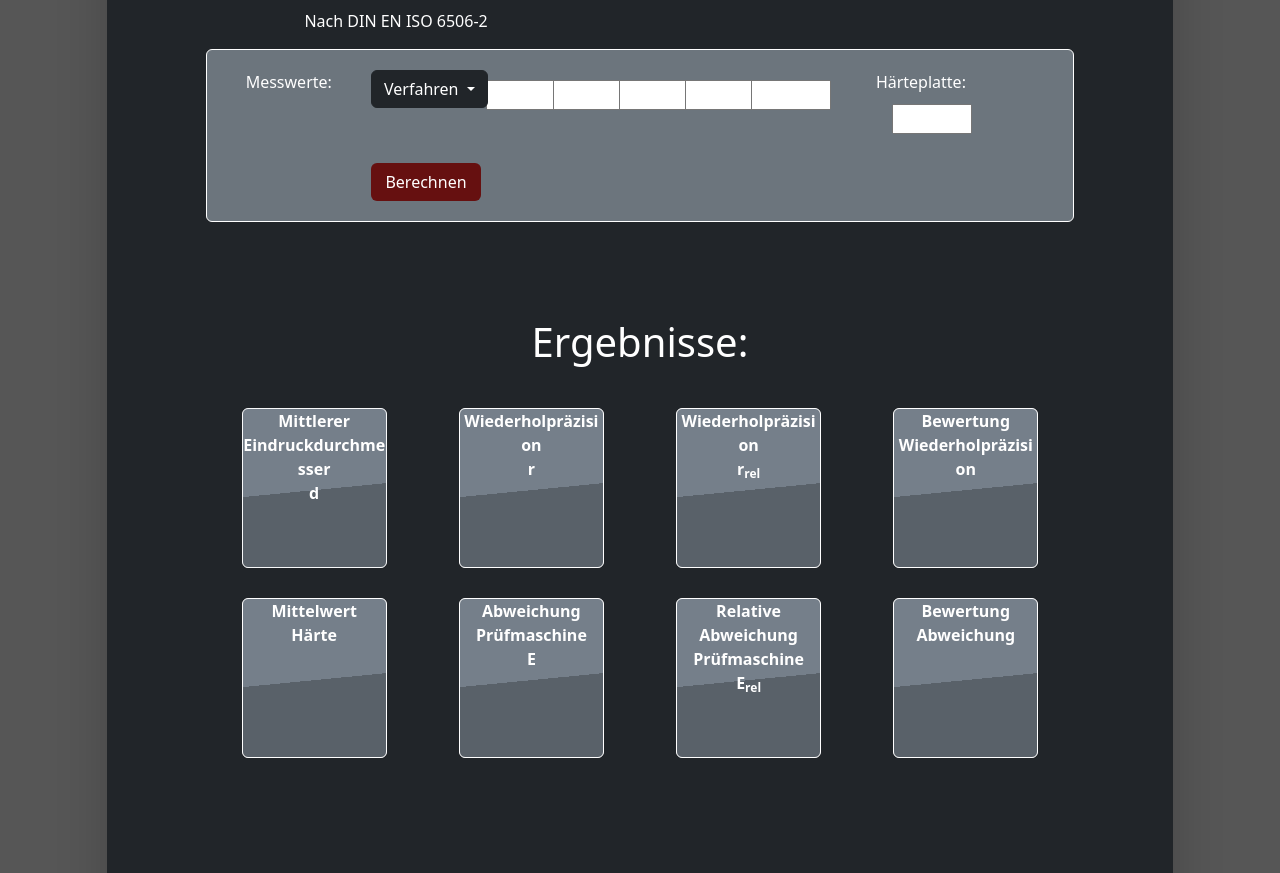
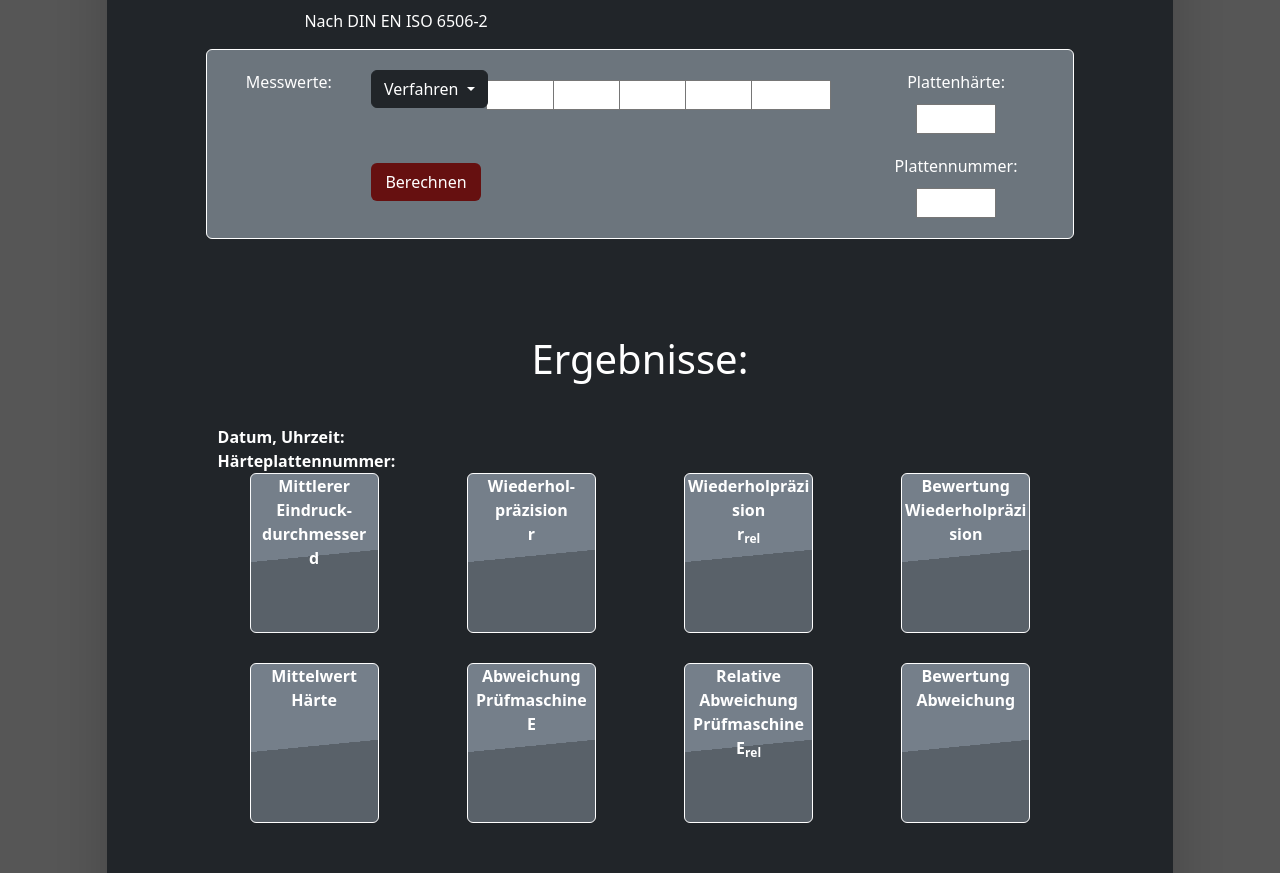
Before and after one commit to MoriceAdam/H-rteumwertung, a plain HTML site: page iÜberprüfung.html in a window 1280 px wide. Shown: the part 153-1026 px from the top of the page. Drawn offline with nearby package versions, Linux system fonts and the light colour scheme.

Commit message:
Add files via upload

```diff
--- a/iÜberprüfung.html
+++ b/iÜberprüfung.html
@@ -317,9 +317,11 @@
                               <div class="col-6 col-lg-6 text-center" style="height: 25px;"> <h2 id="aktuellesVerfahren" style="color: white;"  ></h2> </div>
                               </div>
                             </div>
-                            <div class="col-6 col-lg-2 text-white text-center" >Härteplatte:
-                            <div class="col-12 col-lg-6 mittig">
-                                <input type="number" id="Härteplatte" class="col-10 text-center" style="margin-top: 10px; width: 80px; margin-bottom: 20px;">
+                            <div class="col-6 col-lg-3 text-white text-center" >Plattenhärte:
+                            <div class="col-12 col-lg-9 mittig">
+                                <input type="number" id="Härteplatte" class="col-10 text-center" style="margin-top: 10px; width: 80px; margin-bottom: 20px;"><br>
+                                Plattennummer:<br>
+                                <input type="number" id="härteplattenNummer" class="col-10 text-center" style="margin-top: 10px; width: 80px; margin-bottom: 20px;">
                               </div>
                             </div>
 
@@ -351,10 +353,14 @@
           <div></div>
         </div>
 
-      <div class="col-6 col-lg-3  " style=" height: 190px; margin-left: auto;
+        <div>Datum, Uhrzeit: <div id="datum" class=" col-6 text-white"></div></div>
+        <div>Härteplattennummer:<div id="nummerx" class=" col-6 text-white"></div></div>
+      </div>
+        <div class="row bg-dark m-0 mittig  " style="font-weight: 700;;">
+      <div class="col-6 col-lg-3   " style=" height: 190px; margin-left: auto;
       margin-right: auto; ">
-        <div  style="background-image: url('card.png'); height: 160px;" class="card col-12 col-lg-9 text-white karte zugkarte ausgabeKarte border border-light  startdrehen">
-      <div class="eHöhe angabe starttextDrehen" >Mittlerer<Br>Eindruckdurchmesser<Br>d</div>
+        <div  style="background-image: url('card.png'); height: 10rem;" class="card col-12 col-lg-8  text-white karte zugkarte ausgabeKarte border border-light  startdrehen">
+      <div class="eHöhe angabe starttextDrehen" >Mittlerer<Br>Eindruck-<br>durchmesser<Br>d</div>
         <div id="dmmittel" class="ausgabe starttextDrehen" ></div>
       </div>
       </div>
@@ -362,15 +368,15 @@
 
         <div class="col-6 col-lg-3 " style=" height: 190px; margin-left: auto;
         margin-right: auto; ">
-          <div  style="background-image: url('card.png'); height: 160px;"  class="card col-12 col-lg-9 text-white hvkarte karte ausgabeKarte border border-white startdrehen" >
-      <div class="eHöhe angabe starttextDrehen">Wiederholpräzision <br>r</div>
+          <div  style="background-image: url('card.png'); height: 10rem;"  class="card col-12 col-lg-8 text-white hvkarte karte ausgabeKarte border border-white startdrehen" >
+      <div class="eHöhe angabe starttextDrehen">Wiederhol-<br>präzision <br>r</div>
         <div id="rd" class="ausgabe starttextDrehen"> </div>
       </div>
       </div>
 
         <div class="col-6 col-lg-3" style=" height: 190px; margin-left: auto;
         margin-right: auto; ">
-          <div  style="background-image: url('card.png'); height: 160px;"  class="card col-12 col-lg-9 text-white karte hbkarte ausgabeKarte border border-white startdrehen"  >
+          <div  style="background-image: url('card.png'); height: 10rem;"  class="card col-12 col-lg-8 text-white karte hbkarte ausgabeKarte border border-white startdrehen"  >
       <div class="eHöhe angabe starttextDrehen">Wiederholpräzision<Br>r<sub>rel</sub></div>
         <div id="rREL" class="ausgabe starttextDrehen"></div>
       </div>
@@ -379,7 +385,7 @@
 
     <div class="col-6 col-lg-3" style=" height: 190px; margin-left: auto;
     margin-right: auto; ">
-      <div  style="background-image: url('card.png'); height: 160px;"  class="card col-12 col-lg-9 text-white karte iO1karte ausgabeKarte border border-white startdrehen"  >
+      <div  style="background-image: url('card.png'); height: 10rem;"  class="card col-12 col-lg-8 text-white karte iO1karte ausgabeKarte border border-white startdrehen"  >
   <div class="eHöhe angabe starttextDrehen">Bewertung<Br>Wiederholpräzision</div>
     <div id="iO1" class="ausgabe starttextDrehen"></div>
   </div>
@@ -392,7 +398,7 @@
 
         <div class="col-6 col-lg-3 " style=" height: 190px; margin-left: auto;
         margin-right: auto; ">
-          <div style="background-image: url('card.png'); height: 160px;" class="card col-12 col-lg-9 text-white hrckarte karte ausgabeKarte ausgabeKarte border border-white startdrehen"  >
+          <div style="background-image: url('card.png'); height: 10rem;" class="card col-12 col-lg-8 text-white hrckarte karte ausgabeKarte ausgabeKarte border border-white startdrehen"  >
       <div  class="eHöhe angabe starttextDrehen" id="test">Mittelwert<Br>Härte</div>
         <div id="H" class="ausgabe starttextDrehen"></div>
       </div>
@@ -400,7 +406,7 @@
 
         <div class="col-6 col-lg-3 " style=" height: 190px; margin-left: auto;
         margin-right: auto; ">
-          <div  style="background-image: url('card.png'); height: 160px;"  class="card col-12 col-lg-9 text-white karte hrfkarte ausgabeKarte border border-white startdrehen" >
+          <div  style="background-image: url('card.png'); height: 10rem;"  class="card col-17 col-lg-8 text-white karte hrfkarte ausgabeKarte border border-white startdrehen" >
       <div class="eHöhe angabe starttextDrehen" id="EB">Abweichung<Br> Prüfmaschine<Br>E</div>
         <div id="E" class="ausgabe starttextDrehen"></div>
       </div>
@@ -408,7 +414,7 @@
 
         <div class="col-6 col-lg-3 " style=" height: 190px ; margin-left: auto;
         margin-right: auto; ">
-          <div  style="background-image: url('card.png'); height: 160px;"  class="card col-12 col-lg-9 text-white hrckarte karte ausgabeKarte border border-white startdrehen" >
+          <div  style="background-image: url('card.png'); height: 10rem;"  class="card col-12 col-lg-8 text-white hrckarte karte ausgabeKarte border border-white startdrehen" >
       <div class="eHöhe angabe starttextDrehen" id="ErelBrel">Relative Abweichung <Br>Prüfmaschine<Br> E<sub>rel</sub></div>
         <div id="Erel" class="ausgabe starttextDrehen"></div>
       </div>
@@ -416,7 +422,7 @@
 
       <div class="col-6 col-lg-3" style=" height: 190px; margin-left: auto;
       margin-right: auto; ">
-        <div  style="background-image: url('card.png'); height: 160px;"  class="card col-12 col-lg-9 text-white karte iO2karte ausgabeKarte border border-white startdrehen"  >
+        <div  style="background-image: url('card.png'); height: 10rem;"  class="card col-12 col-lg-8 text-white karte iO2karte ausgabeKarte border border-white startdrehen"  >
     <div class="eHöhe angabe starttextDrehen">Bewertung<Br>Abweichung</div>
       <div id="iO2" class="ausgabe starttextDrehen"></div>
     </div>
--- a/style.css
+++ b/style.css
@@ -98,16 +98,16 @@ background-color: #661010;
 
 @keyframes Drehen {
     0% {
-        height: 0px;
+        height: 0rem;
         opacity:0;
       }
 
       80% {
-        height: 160px;}
+        height: 10rem;}
 
 
         100% {
-            height: 160px;
+            height: 10rem;
 
       }
     }
@@ -152,16 +152,16 @@ background-color: #661010;
 
 @keyframes startdrehen {
     0% {
-      height: 0px;
+      height: 0rem;
       opacity:0;
     }
       60%{
           opacity:1;
       }
     80% {
-      height: 160px;}
+      height: 10rem;}
       100% {
-          height: 160px;
+          height: 10rem;
 
     }
   }
```
